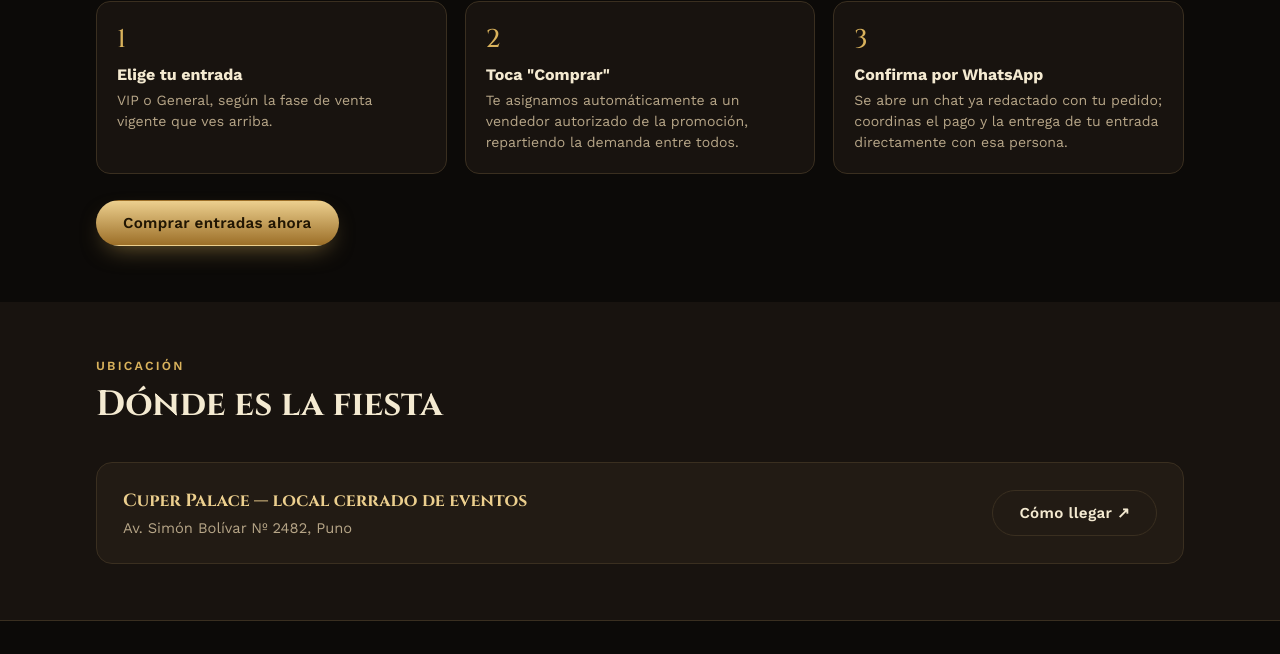
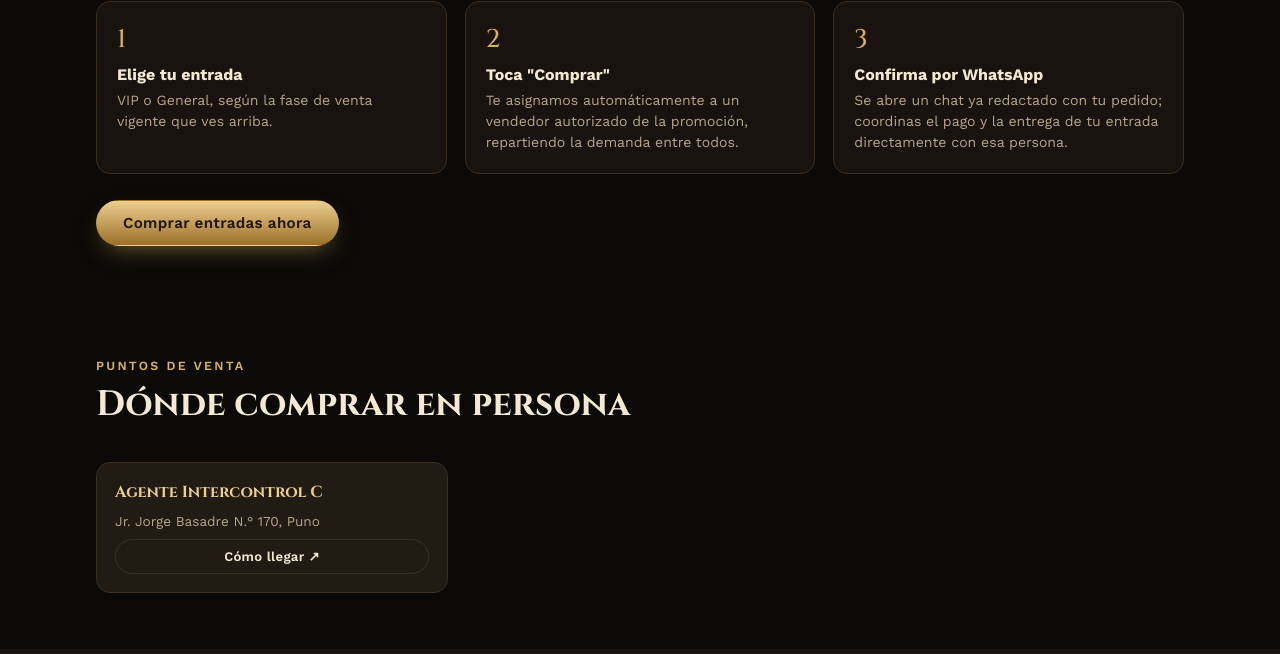
Before and after one commit to IngMinas/cachimbeada-minera-2026-II, a plain HTML site: page dist/index.html in a window 1280 px wide. Shown: the part 2002-2656 px from the top of the page. Drawn offline with nearby package versions, Linux system fonts and the light colour scheme; files whose address does not match are found by name.

Commit message:
Reactivar Puntos de venta con Agente Intercontrol C

```diff
--- a/dist/index.html
+++ b/dist/index.html
@@ -485,6 +485,7 @@ footer{
     <nav class="nav-links">
       <a data-goto="lineup">Lineup</a>
       <a data-goto="entradas">Entradas</a>
+      <a data-goto="puntos-venta">Puntos de venta</a>
       <a data-goto="ubicacion">Ubicación</a>
     </nav>
     <a class="btn btn-primary btn-sm" data-goto="entradas">Entradas</a>
@@ -649,19 +650,15 @@ footer{
   </div>
 </section>
 
-<!-- Puntos de venta: deshabilitado por ahora. Para reactivarlo, quita este
-     comentario y vuelve a agregar el enlace "Puntos de venta" en el <nav>.
 <section id="puntos-venta">
   <div class="wrap">
-    <div class="section-head">
+    <div class="section-head reveal">
       <p class="eyebrow">Puntos de venta</p>
       <h2>Dónde comprar en persona</h2>
     </div>
-    <div class="points-grid" id="puntos-venta-grid"></div>
-    <p class="fineprint" style="margin-top:16px">Los puntos de abajo son de ejemplo; reemplázalos por los puntos oficiales reales en cuanto los definan.</p>
+    <div class="points-grid reveal" id="puntos-venta-grid"></div>
   </div>
 </section>
--->
 
 <section id="ubicacion" class="alt">
   <div class="wrap">
@@ -758,17 +755,19 @@ footer{
   });
 
   // ---- Puntos oficiales de venta ----
-  // TODO: reemplaza esta lista por los puntos de venta reales (quita
-  // "ejemplo: true" en cada uno cuando el dato ya no sea de prueba).
-  // Formato: { nombre, direccion, horario (opcional), ejemplo (true/false) }
+  // Formato: { nombre, direccion, horario (opcional), coords: {lat, lng} }
+  // coords viene de "Vendedores autorizados/Puntos de Venta/<nombre>/Otros
+  // datos/Datos.txt" — usamos coordenadas (no la dirección) para el enlace
+  // de Maps porque la dirección con numeración puede llevar a otro punto.
   var PUNTOS_DE_VENTA = [
-    { nombre: 'Punto de venta 1', direccion: 'Jr. Ejemplo 123, Puno', horario: 'Lun a sáb, 9am–8pm', ejemplo: true },
-    { nombre: 'Punto de venta 2', direccion: 'Av. Ejemplo 456, Puno', horario: 'Lun a sáb, 9am–8pm', ejemplo: true },
-    { nombre: 'Punto de venta 3', direccion: 'Jr. Ejemplo 789, Puno', horario: 'Lun a sáb, 9am–8pm', ejemplo: true }
+    { nombre: 'Agente Intercontrol C', direccion: 'Jr. Jorge Basadre N.° 170, Puno', coords: { lat: -15.828000, lng: -70.017222 } }
   ];
 
-  function mapsUrl(direccion){
-    return 'https://www.google.com/maps/search/?api=1&query=' + encodeURIComponent(direccion + ', Puno, Perú');
+  function mapsUrl(p){
+    if (p.coords){
+      return 'https://www.google.com/maps/search/?api=1&query=' + p.coords.lat + ',' + p.coords.lng;
+    }
+    return 'https://www.google.com/maps/search/?api=1&query=' + encodeURIComponent(p.direccion + ', Puno, Perú');
   }
 
   var puntosGrid = document.getElementById('puntos-venta-grid');
@@ -785,7 +784,7 @@ footer{
       card.querySelector('p').textContent = p.direccion;
       if (p.horario) card.querySelector('.hours').textContent = p.horario;
       var link = card.querySelector('a');
-      link.href = mapsUrl(p.direccion);
+      link.href = mapsUrl(p);
       puntosGrid.appendChild(card);
     });
   }
```
Also changed, not shown: fragment.html (+14 -15 lines), index.html (+14 -15 lines).
